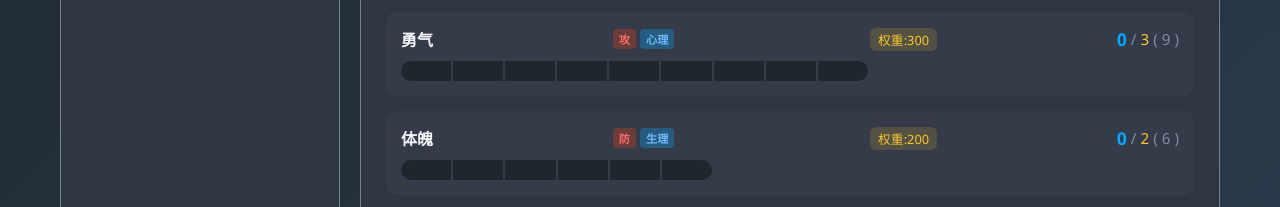
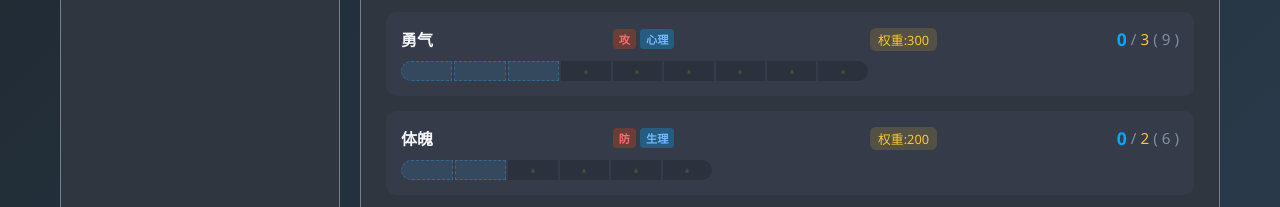
Before and after one commit to likeyang931019-cloud/arknights-talent-simulator, a website built with Vite: page index.html in a window 1280 px wide. Shown: the part 550-757 px from the top of the page. Built offline with nearby package versions, Linux system fonts and the light colour scheme.

Commit message:
feat: 进度条格子三种状态区分

```diff
--- a/src/style.css
+++ b/src/style.css
@@ -751,6 +751,29 @@ body {
   background: linear-gradient(180deg, #3498db, #2980b9);
 }
 
+/* 当前阶段可用但未获得的格子 - 浅色半透明 */
+.talent-segment.available {
+  background: rgba(52, 152, 219, 0.15);
+  border: 1px dashed rgba(52, 152, 219, 0.4);
+}
+
+/* 超出当前阶段的格子 - 深灰色锁定状态 */
+.talent-segment.locked {
+  background: var(--bg-dark);
+  opacity: 0.4;
+  position: relative;
+}
+
+.talent-segment.locked::after {
+  content: '🔒';
+  position: absolute;
+  top: 50%;
+  left: 50%;
+  transform: translate(-50%, -50%) scale(0.5);
+  opacity: 0.5;
+  font-size: 8px;
+}
+
 .talent-segment.filled.upgraded {
   background: linear-gradient(180deg, #2ecc71, #27ae60);
   box-shadow: 0 0 8px rgba(46, 204, 113, 0.6);
--- a/src/ui.ts
+++ b/src/ui.ts
@@ -36,10 +36,12 @@ export function renderTalentBar(
   const segments = [];
   for (let i = 0; i < talent.totalMax; i++) {
     const isFilled = i < talent.current;
-    const isCurrentMax = i < talent.currentMax;
+    const isWithinCurrentStage = i < talent.currentMax;
+    const isBeyondStage = i >= talent.currentMax;
     segments.push({
       isFilled,
-      isCurrentMax,
+      isWithinCurrentStage,
+      isBeyondStage,
       index: i,
     });
   }
@@ -69,10 +71,13 @@ export function renderTalentBar(
             const isFirst = idx === 0;
             let classes = ['talent-segment'];
             if (seg.isFilled) classes.push('filled');
+            else if (seg.isWithinCurrentStage) classes.push('available');
+            else if (seg.isBeyondStage) classes.push('locked');
             if (isUpgraded && seg.isFilled && idx === talent.current - 1) classes.push('upgraded');
             if (isFirst) classes.push('first');
             if (isLast) classes.push('last');
-            return `<div class="${classes.join(' ')}" title="${idx + 1}"></div>`;
+            const statusText = seg.isFilled ? '已获得' : seg.isWithinCurrentStage ? '当前阶段可加点' : '后续阶段解锁';
+            return `<div class="${classes.join(' ')}" title="${idx + 1} - ${statusText}"></div>`;
           }).join('')}
         </div>
         ${isUpgraded ? `<div class="floating-text">+1</div>` : ''}
```
